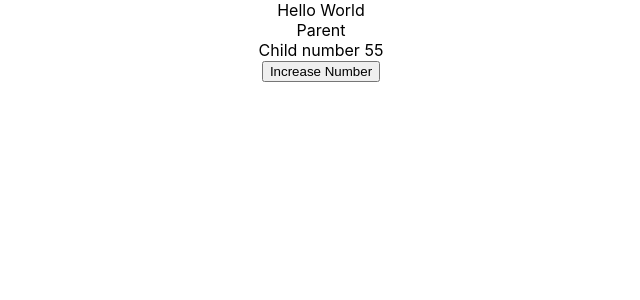
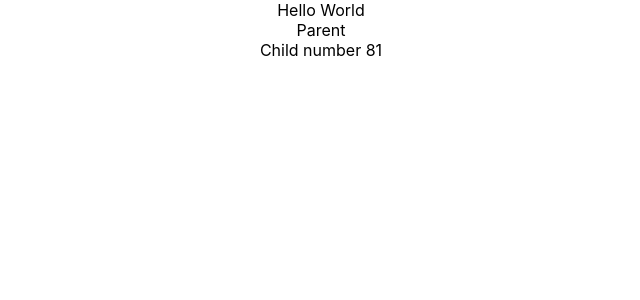
Before and after one commit to faisalrahman36/react_bc5, a React (Create React App) app: page / in a window 1280 px wide. Shown: the top 300 px of the page, without its empty margins (319-959 px from the left). Built offline with nearby package versions, Linux system fonts and the light colour scheme.

Commit message:
user context

```diff
--- a/src/App.js
+++ b/src/App.js
@@ -2,15 +2,21 @@
 import logo from './logo.svg';
 import './App.css';
 import Parent from './Parent';
+import ValueContext from './ValueContext';
 
 function App() {
   let [number,setNumber]=useState(55);
+  let value =81;
   return (
+    <ValueContext.Provider value={value}>
+
+
+
     <div className="App">
    Hello World
    <Parent num={number}></Parent>
-   <button onClick={()=>{setNumber(++number)}}>Increase Number</button>
     </div>
+    </ValueContext.Provider>
   );
 }
 
--- a/src/Child.js
+++ b/src/Child.js
@@ -1,10 +1,12 @@
-import React from 'react';
+import React, { useContext } from 'react';
+import ValueContext from './ValueContext';
 
 
 function Child(props) {
+  let value= useContext(ValueContext);
   return (
     <div className="App">
-Child number  {props.num}
+Child number  {value}
     </div>
   );
 }
--- a/src/Parent.js
+++ b/src/Parent.js
@@ -6,7 +6,7 @@
   return (
     <div className="App">
 Parent
-<Child num={props.num}></Child>
+<Child></Child>
     </div>
   );
 }
--- /dev/null
+++ b/src/ValueContext.js
@@ -0,0 +1,5 @@
+import React from 'react';
+
+const ValueContext = React.createContext(45);
+
+export default ValueContext;
```
